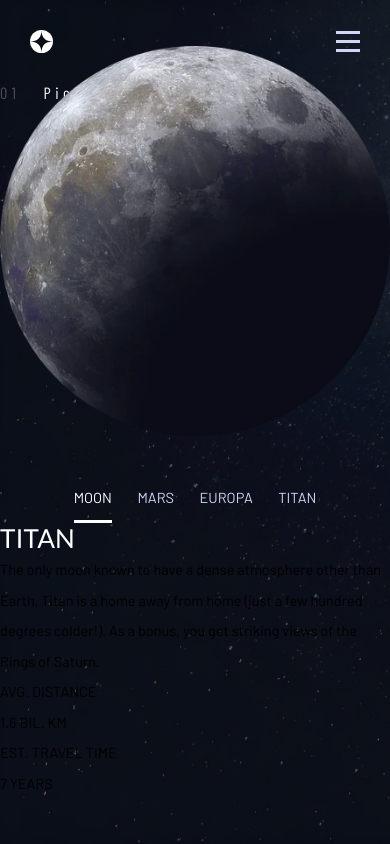
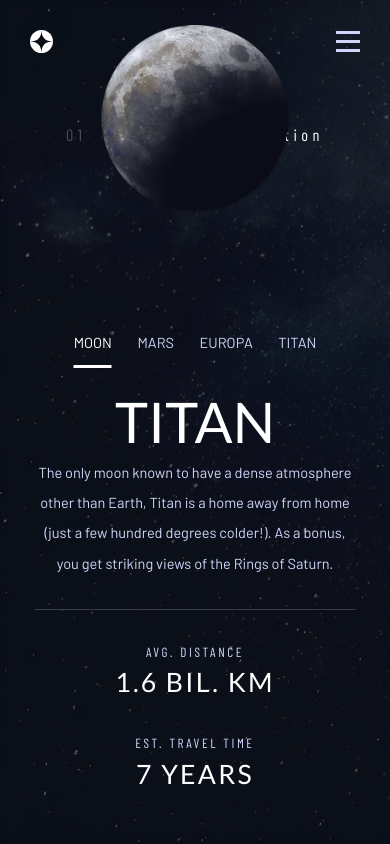
Before and after one commit to jeklnd/space-tourism, a React (Create React App) app: page /destination in a window 390 px wide. Built offline with nearby package versions, Linux system fonts and the light colour scheme.

Commit message:
add responsive styling

```diff
--- a/src/routes/Destination.module.css
+++ b/src/routes/Destination.module.css
@@ -4,34 +4,98 @@
   min-height: 100vh;
 }
 
-article {
+.grid {
+  display: grid;
+  gap: clamp(2rem, 1.417rem + 2.917vw, 3.75rem);
+  max-width: 80rem;
+  width: 90%;
+  grid-template-columns: 1fr;
+  margin: auto;
+  padding: clamp(2.5rem, 1.75rem + 3.75vw, 4.75rem) 0;
+}
+
+#destination article {
   display: flex;
   flex-direction: row;
-  justify-content: space-evenly;
+  justify-content: space-around;
+  gap: clamp(1.625rem, 1.063rem + 2.813vw, 3.313rem);
   align-items: center;
-  width: 100%;
+  width: 90%;
   margin: auto;
-  position: absolute;
-  top: 50%;
-  left: 50%;
-  transform: translate(-50%, -50%);
 }
 
 @media (max-width: 1000px) {
-  article {
+  #destination article {
     flex-direction: column;
     justify-content: space-evenly;
     align-items: center;
-    /* gap: 6rem; */
-    height: 100%;
+    gap: 6rem;
+    /* height: 100%; */
+    text-align: center;
   }
 }
 
-h5 {
+#destination h5 {
+  color: #fff;
+  text-align: left;
+}
+
+#destination h5 span {
+  opacity: 0.25;
+  padding-right: 1.125rem;
+}
+
+#destination h2 {
+  margin-top: clamp(1.25rem, 1rem + 1.25vw, 2rem);
+  margin-bottom: clamp(0.063rem, -0.083rem + 0.729vw, 0.5rem);
+  font-size: 56px;
+}
+
+.travel_details {
+  display: flex;
+  justify-content: space-around;
+  align-items: center;
+  gap: 2rem;
+  border-top: 1px solid #383b4b;
+  margin: 2rem 0;
+  padding-top: clamp(1.75rem, 1.667rem + 0.417vw, 2rem);
+}
+
+@media (max-width: 768px) {
+  .travel_details {
+    flex-direction: column;
+    gap: none;
+    justify-content: space-around;
+  }
+
+  #destination h5 {
+    text-align: center;
+  }
+
+  .grid {
+    margin: 0 auto;
+  }
+}
+
+.planet {
+  width: clamp(10.625rem, 4.896rem + 28.646vw, 27.813rem);
+}
+
+.body {
+  color: #d0d6f9;
+  width: clamp(20.438rem, 18rem + 12.188vw, 27.75rem);
+}
+
+.subheading_1 {
+  font-family: var(--lato);
+  font-size: 1.75rem;
+  letter-spacing: 0.1469rem;
   color: #fff;
 }
 
-h5 span {
-  opacity: 0.25;
-  padding-right: 1rem;
+.subheading_2 {
+  font-family: var(--barlow-condensed);
+  font-size: 0.875rem;
+  letter-spacing: 0.1688rem;
+  color: #d0d6f9;
 }
```
